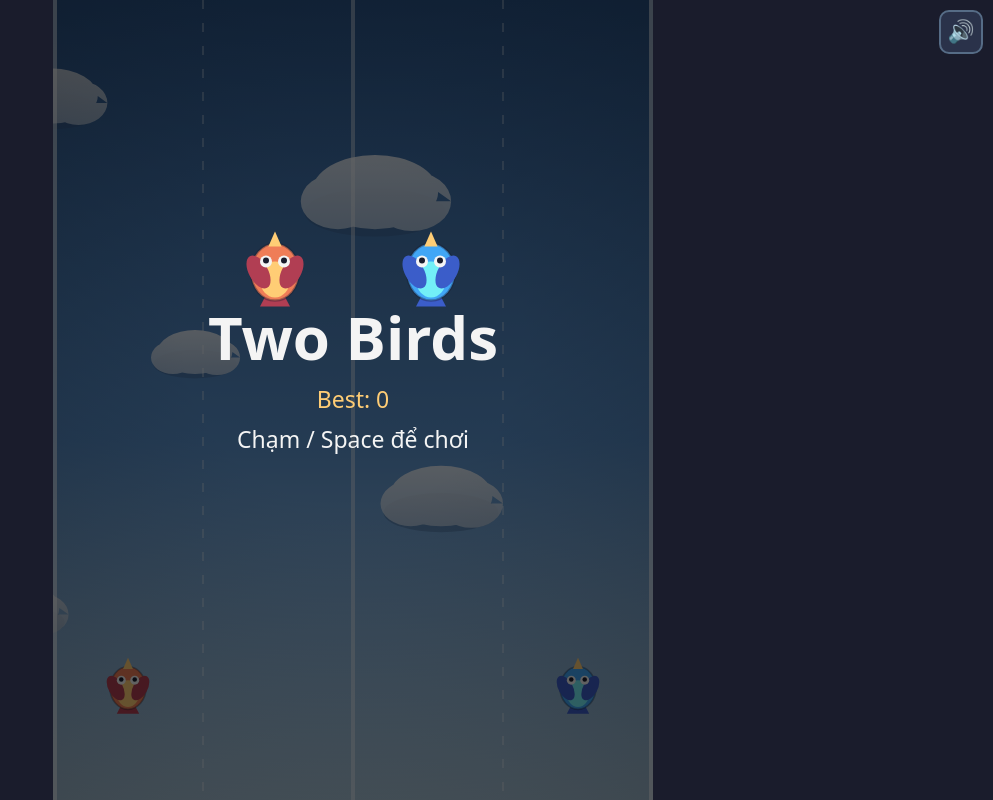
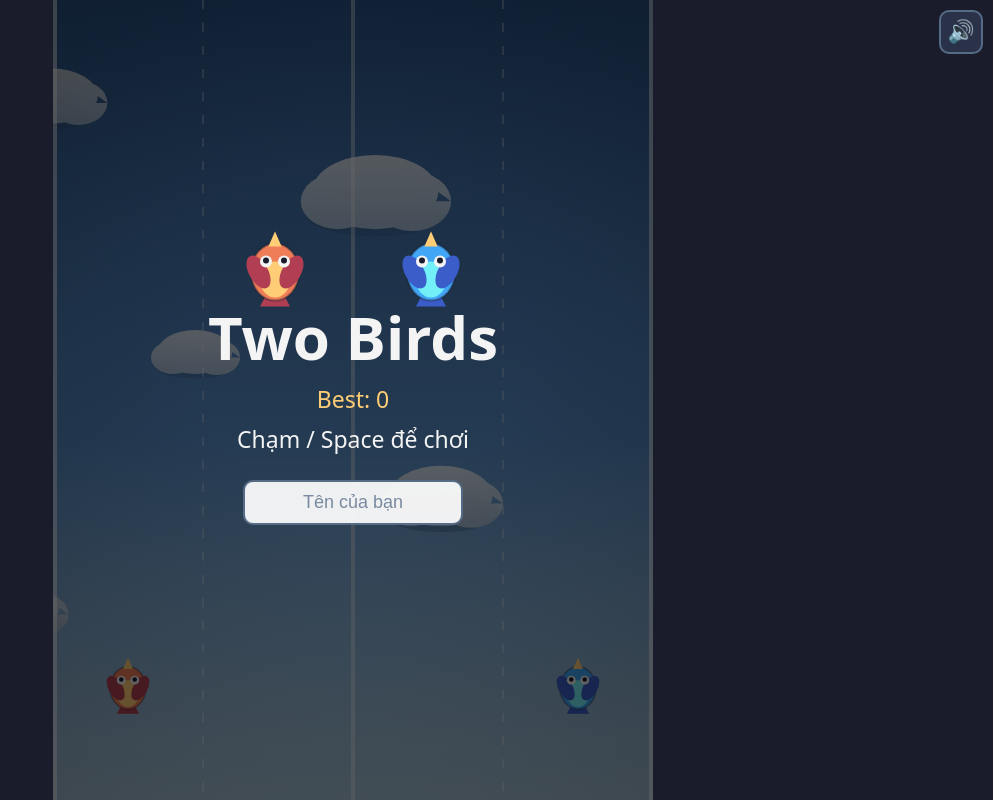
Before and after one commit to huykhanhtu/two-birds, a website built with Vite: page index.html in a window 1280 px wide. Shown: the whole page, without its empty margins (287-1280 px from the left). Built offline with nearby package versions, Linux system fonts and the light colour scheme; animation ran at ten frames a second.

Commit message:
Leaderboard W1: player identity — name entry, remembered, shown at game over
- persistence/playerName.ts (NEW): sanitize (code-point cap, strip control+zero-width,
  whole-word bad-word mask) + versioned localStorage store; outside core, degrades in private mode.
- index.html: name <input> on the Start screen (safe-area, hidden while playing).
- main.ts: load/save, show-hide by status, input isolation (stopPropagation so typing never
  starts/steers the game), hud.name.
- draw.ts: player name shown next to the score at game over. Empty → "Khách".
- Client-only, core UNCHANGED (no online yet — that's later waves).

108 vitest + 14 Playwright green; tsc clean; bundle 6.63 KB gzip.

Co-Authored-By: Claude Opus 4.8 (1M context) <noreply@anthropic.com>

```diff
--- a/index.html
+++ b/index.html
@@ -21,11 +21,28 @@
         touch-action: manipulation; padding: 0;
       }
       #mute:hover { background: rgba(86, 108, 134, 0.8); }
+      /* name input — shown only on the Start screen (toggled by JS) */
+      #name {
+        position: fixed;
+        left: 50%; top: 60%;
+        transform: translateX(-50%);
+        width: min(60vw, 220px);
+        padding: 10px 12px;
+        font-size: 18px; text-align: center;
+        color: #1a1c2c; background: rgba(255, 255, 255, 0.92);
+        border: 2px solid #566c86; border-radius: 10px;
+        outline: none; box-sizing: border-box;
+        -webkit-tap-highlight-color: transparent;
+      }
+      #name::placeholder { color: #7a8aa0; }
+      #name:focus { border-color: #41a6f6; }
     </style>
   </head>
   <body>
     <canvas id="game"></canvas>
     <button id="mute" type="button" aria-label="Bật/tắt âm thanh">🔊</button>
+    <input id="name" type="text" maxlength="12" autocomplete="off" spellcheck="false"
+           placeholder="Tên của bạn" aria-label="Tên người chơi" style="display:none" />
     <script type="module" src="/src/main.ts"></script>
   </body>
 </html>
--- a/src/main.ts
+++ b/src/main.ts
@@ -12,6 +12,7 @@ import { DEFAULT_CONFIG, validateConfig } from "./config";
 import { initState, scoreOf, tick, type State } from "./core/game";
 import { attachInputs } from "./input/adapters";
 import { createBestScoreStore } from "./persistence/bestScore";
+import { createPlayerNameStore, displayName } from "./persistence/playerName";
 import { draw, makeLayout, type Hud, type Layout } from "./render/draw";
 import { createJuice } from "./render/juice";
 
@@ -25,6 +26,7 @@ const inputs = attachInputs();
 const bestScore = createBestScoreStore();
 const sfx = createSfx();
 const juice = createJuice();
+const playerName = createPlayerNameStore();
 
 // open on the Start screen (idle): the core does not tick until first input (AC-10)
 let state: State = initState(Date.now() & 0xffffffff, cfg, "idle");
@@ -105,6 +107,17 @@ muteBtn?.addEventListener("pointerdown", (e) => {
   paintMute();
 });
 
+// Name input (Leaderboard W1) — visible only on the Start screen. stopPropagation so
+// typing/tapping the field never starts or steers the game (AC-8). Shown/hidden by status.
+const nameInput = document.getElementById("name") as HTMLInputElement | null;
+if (nameInput) {
+  nameInput.value = playerName.get();
+  nameInput.addEventListener("keydown", (e) => e.stopPropagation());
+  nameInput.addEventListener("pointerdown", (e) => e.stopPropagation());
+  nameInput.addEventListener("input", () => playerName.set(nameInput.value));
+  nameInput.addEventListener("blur", () => { nameInput.value = playerName.get(); }); // reflect sanitized
+}
+
 function frame(now: number): void {
   if (justResumed) {
     inputs.drain();
@@ -145,7 +158,14 @@ function frame(now: number): void {
     if (steps === MAX_CATCHUP_TICKS && acc >= TICK_MS) acc = 0;
   }
   last = now;
-  const hud: Hud = { score: scoreOf(state, cfg), best: bestScore.get(), newBest };
+  // name input is only for the Start screen (idle) — hide once a game is on
+  if (nameInput) nameInput.style.display = state.status === "idle" ? "" : "none";
+  const hud: Hud = {
+    score: scoreOf(state, cfg),
+    best: bestScore.get(),
+    newBest,
+    name: displayName(playerName.get()),
+  };
   if (!paused) juice.step(); // freeze particles/shake while paused (N3)
   const sh = paused ? { x: 0, y: 0 } : juice.shakeOffset();
   ctx.save();
@@ -168,4 +188,5 @@ requestAnimationFrame(frame);
   getBest: () => bestScore.get(),
   isNewBest: () => newBest,
   isMuted: () => sfx.muted(),
+  getName: () => displayName(playerName.get()),
 };
--- /dev/null
+++ b/src/persistence/playerName.ts
@@ -0,0 +1,63 @@
+/** Player name persistence + sanitize (Leaderboard Wave 1). Lives OUTSIDE core/ —
+ * the name is presentation/identity, never gameplay, so core stays a pure function.
+ * Client-only: nothing is sent anywhere (online is a later wave). Versioned key so a
+ * later schema change won't clobber saved names. Degrades to in-session on blocked storage. */
+
+const KEY = "twobirds.playerName.v1";
+export const MAX_LEN = 12;
+export const DEFAULT_NAME = "Khách";
+
+// Light filter only — deep moderation is Wave 4 (leaderboard-trust). Masks matches.
+const BADWORDS = ["fuck", "shit", "bitch", "dick", "cunt", "địt", "lồn", "cặc", "đụ"];
+
+const BAD = new Set(BADWORDS.map((w) => w.toLowerCase()));
+
+/** Trim, strip control + zero-width chars, collapse spaces, cap to MAX_LEN *code points*,
+ * mask whole-word bad tokens. Returns "" when nothing usable is left (UI shows DEFAULT_NAME).
+ * Whole-word (not substring) masking avoids false-positives on legit names ("Đụng", "Dickson");
+ * deep moderation is Wave 4 (leaderboard-trust). */
+export function sanitizeName(raw: string): string {
+  const s = (raw ?? "")
+    .replace(/[\p{Cc}\p{Cf}]/gu, "") // control + format (zero-width) chars
+    .replace(/\s+/g, " ")
+    .trim();
+  const capped = [...s].slice(0, MAX_LEN).join(""); // cap by code point, never split a surrogate pair
+  return capped
+    .split(" ")
+    .map((tok) => (BAD.has(tok.toLowerCase()) ? "*".repeat([...tok].length) : tok))
+    .join(" ")
+    .trim();
+}
+
+/** Name to display given a stored (already-sanitized) value. */
+export function displayName(stored: string): string {
+  return stored.length > 0 ? stored : DEFAULT_NAME;
+}
+
+export interface PlayerNameStore {
+  /** stored sanitized name ("" if none) */
+  get(): string;
+  /** sanitize + persist `raw`; returns the stored (sanitized) value */
+  set(raw: string): string;
+}
+
+export function createPlayerNameStore(): PlayerNameStore {
+  let name = "";
+  try {
+    name = sanitizeName(localStorage.getItem(KEY) ?? "");
+  } catch {
+    name = ""; // storage unavailable — start blank in-session
+  }
+  return {
+    get: () => name,
+    set(raw: string): string {
+      name = sanitizeName(raw);
+      try {
+        localStorage.setItem(KEY, name);
+      } catch {
+        // storage blocked — keep the in-session name, just don't persist
+      }
+      return name;
+    },
+  };
+}
--- a/src/render/draw.ts
+++ b/src/render/draw.ts
@@ -23,6 +23,8 @@ export interface Hud {
   best: number;
   /** true when the just-ended session beat the stored best (game-over only) */
   newBest: boolean;
+  /** player display name (already resolved to "Khách" when empty) */
+  name: string;
 }
 
 export interface Layout {
@@ -112,9 +114,14 @@ export function draw(ctx: CanvasRenderingContext2D, s: State, cfg: GameConfig,
     ctx.fillStyle = COLORS.muted;
     ctx.fillText(why, cx, l.height / 2 - 50);
 
+    // player name above the score (AC-6)
+    ctx.fillStyle = COLORS.best;
+    ctx.font = `bold ${Math.round(l.width / 22)}px system-ui, sans-serif`;
+    ctx.fillText(hud.name, cx, l.height / 2 - 14);
+
     ctx.fillStyle = COLORS.text;
     ctx.font = `bold ${Math.round(l.width / 11)}px system-ui, sans-serif`;
-    ctx.fillText(String(hud.score), cx, l.height / 2 + 6);
+    ctx.fillText(String(hud.score), cx, l.height / 2 + 24);
 
     ctx.font = `${Math.round(l.width / 28)}px system-ui, sans-serif`;
     if (hud.newBest) {
```
Also changed, not shown: e2e/gameplay.spec.ts (+42 -0 lines).
